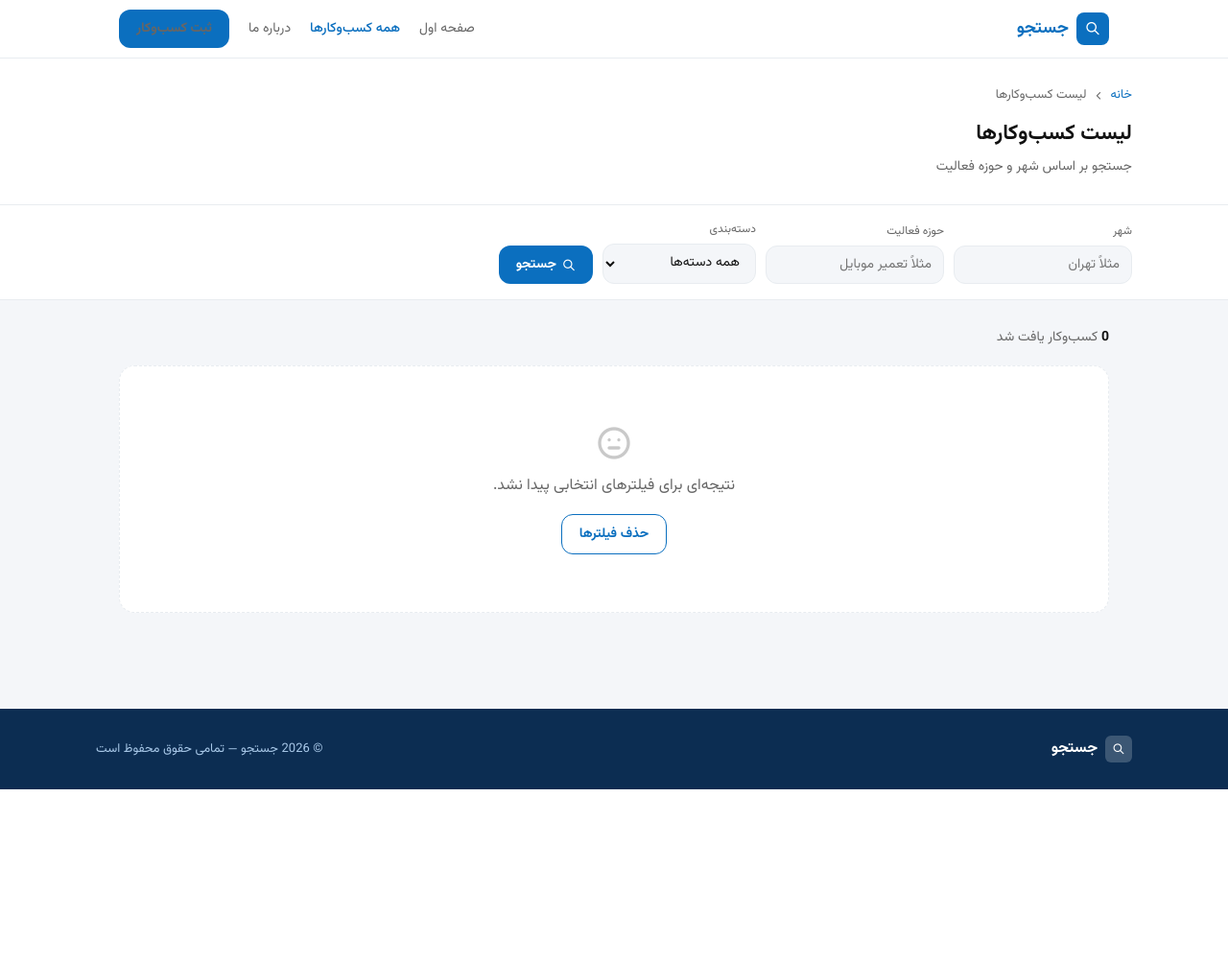
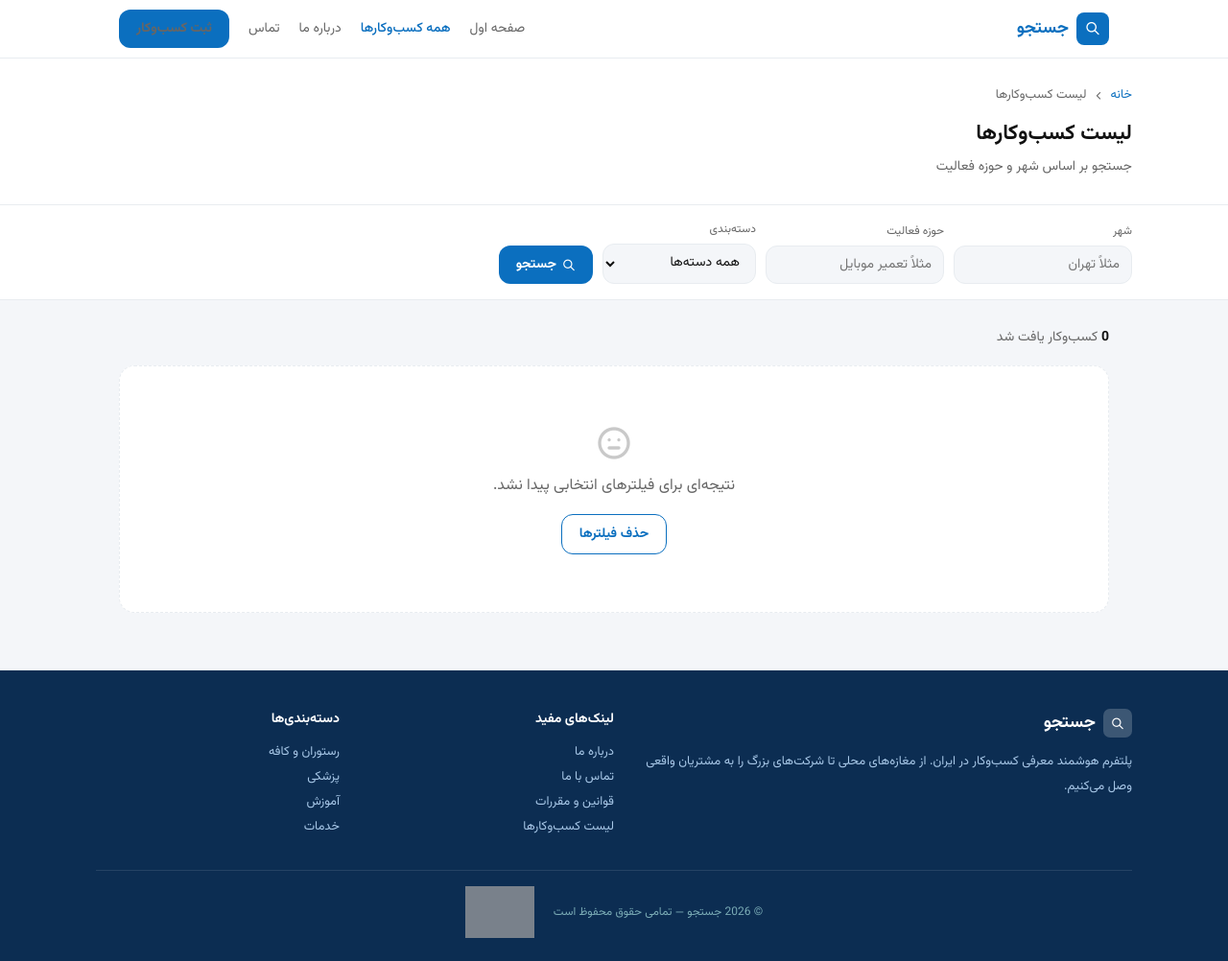
Before and after one commit to AmirrezaAttary/personal-seo, a Django app: page /business/ in a window 1280 px wide. Shown: the whole page at 96% size. Before the commit the page ends 823 px from the top, so only its background shows below. Run offline with Django 4.2, Linux system fonts and the light colour scheme; data that the repository does not hold is empty; grey boxes are pictures that could not be loaded.

Commit message:
fix header and footer in project

```diff
--- a/core/templates/businesses/business_list.html
+++ b/core/templates/businesses/business_list.html
@@ -171,17 +171,19 @@
     .pager .disabled { opacity: .4; pointer-events: none; }
 
     /* FOOTER */
-    footer { background: #0c2d52; color: #a8c8e8; padding: 28px 24px; margin-top: 40px; }
-    .footer-inner { max-width: 1080px; margin: 0 auto; display: flex; align-items: center; justify-content: space-between; flex-wrap: wrap; gap: 16px; }
-    .footer-logo { display: flex; align-items: center; gap: 8px; font-size: 16px; font-weight: 700; color: #fff; }
-    .footer-logo-icon { width: 28px; height: 28px; border-radius: 6px; background: rgba(255,255,255,.2); display: flex; align-items: center; justify-content: center; font-size: 13px; }
-    footer p { font-size: 13px; color: #a8c8e8; }
+    .site-footer { background: #0c2d52; color: #a8c8e8; padding: 40px 24px 24px; margin-top: auto; }
+    .footer-inner { max-width: 1080px; margin: 0 auto; }
+    .footer-grid { display: grid; grid-template-columns: 2fr 1fr 1fr; gap: 32px; margin-bottom: 32px; }
+    .footer-logo { display: flex; align-items: center; gap: 8px; font-size: 18px; font-weight: 700; color: #fff; margin-bottom: 12px; }
+    .footer-logo-icon { width: 30px; height: 30px; border-radius: 7px; background: rgba(255,255,255,.2); display: flex; align-items: center; justify-content: center; font-size: 14px; }
+    .site-footer p, .site-footer a { font-size: 13px; line-height: 2; color: #a8c8e8; display: block; }
+    .site-footer h4 { font-size: 14px; font-weight: 700; color: #fff; margin-bottom: 10px; }
+    .site-footer a:hover { color: #fff; }
+    .footer-bottom { border-top: 1px solid rgba(255,255,255,.1); padding-top: 16px; display: flex; align-items: center; justify-content: center; gap: 20px; flex-wrap: wrap; font-size: 12px; color: #7aabb5; text-align: center; }
 
     @media (max-width: 700px) {
       .nav-links { display: none; }
-      .filter-field input, .filter-field select { min-width: 100%; }
-      .filter-inner { flex-direction: column; }
-      .footer-inner { flex-direction: column; text-align: center; }
+      .footer-grid { grid-template-columns: 1fr; }
     }
   </style>
 </head>
@@ -195,9 +197,10 @@
       جستجو
     </a>
     <div class="nav-links">
-      <a href="{% url 'home' %}">صفحه اول</a>
-      <a href="{% url 'business_list' %}" class="active">همه کسب‌وکارها</a>
-      <a href="#">درباره ما</a>
+      <a href="{% url 'home' %}" {% if request.resolver_match.url_name == 'home' %}class="active"{% endif %}>صفحه اول</a>
+      <a href="{% url 'business_list' %}" {% if request.resolver_match.url_name == 'business_list' %}class="active"{% endif %}>همه کسب‌وکارها</a>
+      <a href="{% url 'about' %}" {% if request.resolver_match.url_name == 'about' %}class="active"{% endif %}>درباره ما</a>
+      <a href="{% url 'contact' %}" {% if request.resolver_match.url_name == 'contact' %}class="active"{% endif %}>تماس</a>
       <a class="btn btn-primary" href="#">ثبت کسب‌وکار</a>
     </div>
   </div>
@@ -366,13 +369,40 @@
 </div>
 
 <!-- FOOTER -->
-<footer>
+<footer class="site-footer">
   <div class="footer-inner">
-    <a class="footer-logo" href="{% url 'home' %}">
-      <div class="footer-logo-icon"><i class="ti ti-search"></i></div>
-      جستجو
-    </a>
-    <p>© {% now "Y" %} جستجو — تمامی حقوق محفوظ است</p>
+    <div class="footer-grid">
+      <div>
+        <div class="footer-logo">
+          <div class="footer-logo-icon"><i class="ti ti-search"></i></div>
+          جستجو
+        </div>
+        <p>پلتفرم هوشمند معرفی کسب‌وکار در ایران. از مغازه‌های محلی تا شرکت‌های بزرگ را به مشتریان واقعی وصل می‌کنیم.</p>
+      </div>
+      <div>
+        <h4>لینک‌های مفید</h4>
+        <a href="{% url 'about' %}">درباره ما</a>
+        <a href="{% url 'contact' %}">تماس با ما</a>
+        <a href="{% url 'terms' %}">قوانین و مقررات</a>
+        <a href="{% url 'business_list' %}">لیست کسب‌وکارها</a>
+      </div>
+      <div>
+        <h4>دسته‌بندی‌ها</h4>
+        <a href="{% url 'business_list' %}?activity=رستوران">رستوران و کافه</a>
+        <a href="{% url 'business_list' %}?activity=پزشک">پزشکی</a>
+        <a href="{% url 'business_list' %}?activity=آموزشگاه">آموزش</a>
+        <a href="{% url 'business_list' %}?activity=خدمات">خدمات</a>
+      </div>
+    </div>
+    <div class="footer-bottom">
+      <span>© {% now "Y" %} جستجو — تمامی حقوق محفوظ است</span>
+      <a referrerpolicy="origin" target="_blank"
+         href="https://trustseal.enamad.ir/?id=738875&Code=YLkhpOQz6I9TnI7OMlJYNrtJMktJGvL2">
+        <img referrerpolicy="origin"
+             src="https://api.manmarket.ir/static/img/E.namad.png"
+             alt="اینماد" style="height:54px; opacity:.75; vertical-align:middle">
+      </a>
+    </div>
   </div>
 </footer>
 
```
Also changed, not shown: core/templates/businesses/business_detail.html (+37 -9 lines), core/templates/businesses/index.html (+18 -18 lines).
